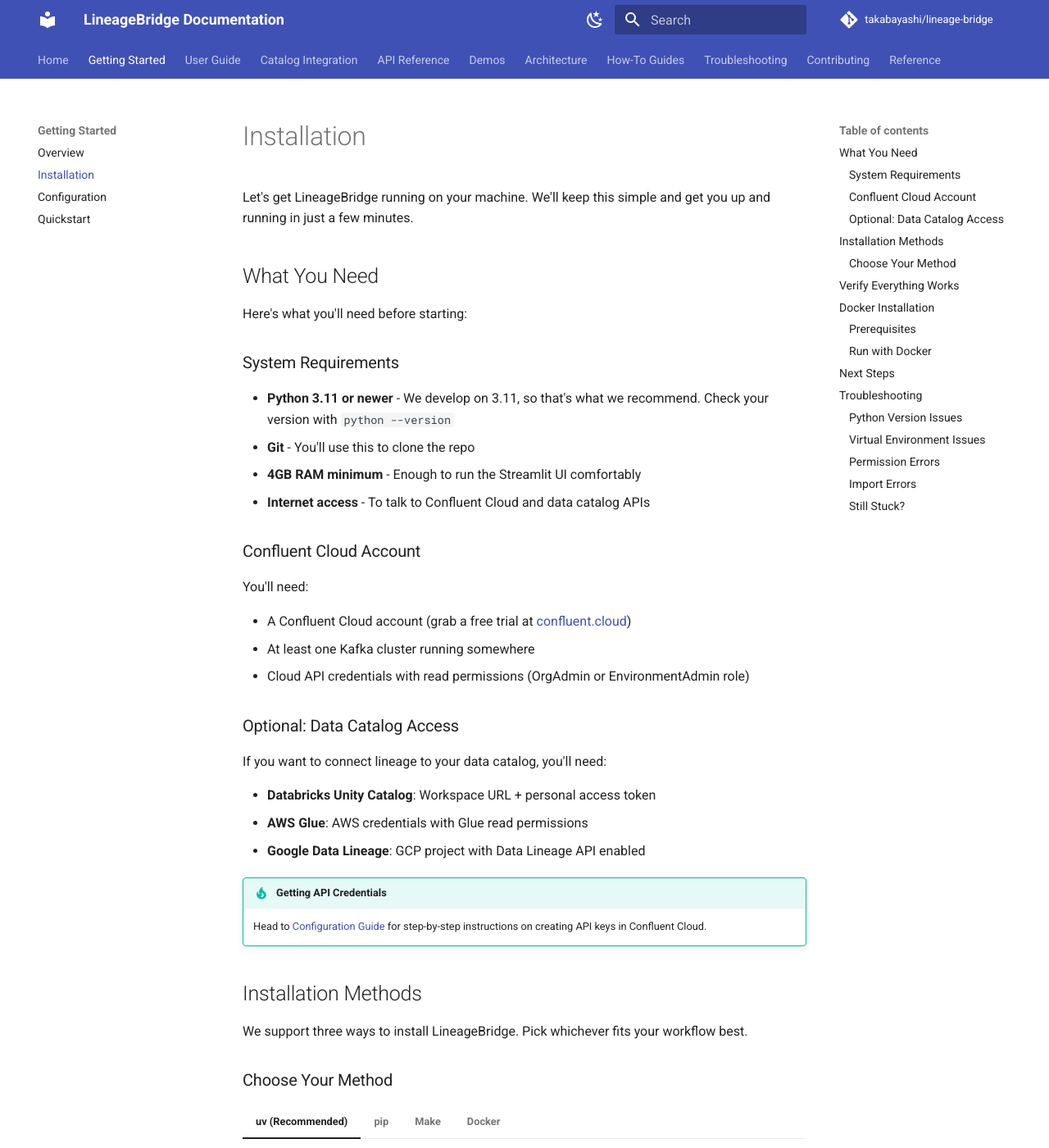
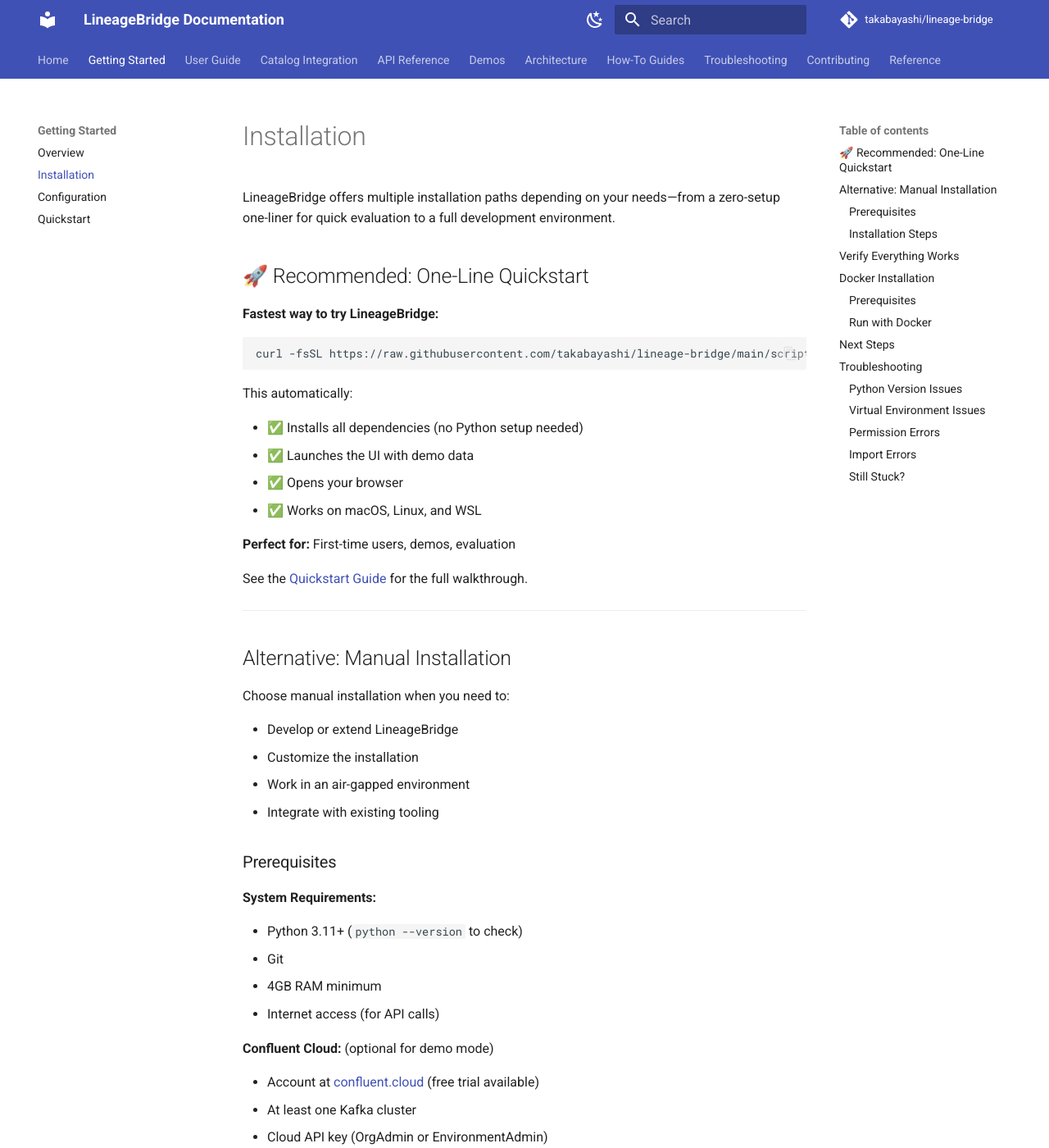
Before and after one commit to takabayashi/lineage-bridge, an MkDocs documentation site: the page built from docs/getting-started/installation.md, in a window 1280 px wide and 1400 px high. Shown: the whole window at 82% size. Built offline with MkDocs 1.6.1 and Material for MkDocs 9.7.7, drawn with Linux system fonts in a browser that asks for light colours; comment, search, counter and statistics services are not loaded; the version menu is left out; some of the changed text lies outside the part shown.

Commit message:
docs: reorganize all docs with quickstart-first approach
Makes the one-line quickstart the primary/hero path for new users
throughout all documentation.

Changes:
- README.md: moved quickstart to top, simplified manual install section
- docs/index.md: added tabbed quickstart (one-line/Docker/manual), updated features
- docs/getting-started/quickstart.md: emphasized guided setup via welcome dialog
- docs/getting-started/installation.md: positioned one-liner as recommended path

Structure before:
  Try It Now (demo) → Quick Start (manual) → Docker

Structure after:
  Get Started in 30 Seconds (one-liner primary) → Alternative paths

Benefits:
- Reduces time-to-first-graph from 5 minutes to 30 seconds
- Removes friction (no Python setup, no .env editing)
- Welcome dialog guides credential setup
- Demo mode available without Confluent account

Net change: -85 lines (simpler, more focused documentation)

Co-Authored-By: Claude Sonnet 4.5 <noreply@anthropic.com>

````diff
--- a/docs/getting-started/installation.md
+++ b/docs/getting-started/installation.md
@@ -1,42 +1,59 @@
 # Installation
 
-Let's get LineageBridge running on your machine. We'll keep this simple and get you up and running in just a few minutes.
+LineageBridge offers multiple installation paths depending on your needs—from a zero-setup one-liner for quick evaluation to a full development environment.
 
-## What You Need
+## 🚀 Recommended: One-Line Quickstart
 
-Here's what you'll need before starting:
+**Fastest way to try LineageBridge:**
 
-### System Requirements
+```bash
+curl -fsSL https://raw.githubusercontent.com/takabayashi/lineage-bridge/main/scripts/quickstart.sh | bash
+```
 
-- **Python 3.11 or newer** - We develop on 3.11, so that's what we recommend. Check your version with `python --version`
-- **Git** - You'll use this to clone the repo
-- **4GB RAM minimum** - Enough to run the Streamlit UI comfortably
-- **Internet access** - To talk to Confluent Cloud and data catalog APIs
+This automatically:
 
-### Confluent Cloud Account
+- ✅ Installs all dependencies (no Python setup needed)
+- ✅ Launches the UI with demo data
+- ✅ Opens your browser
+- ✅ Works on macOS, Linux, and WSL
 
-You'll need:
+**Perfect for:** First-time users, demos, evaluation
 
-- A Confluent Cloud account (grab a free trial at [confluent.cloud](https://confluent.cloud))
-- At least one Kafka cluster running somewhere
-- Cloud API credentials with read permissions (OrgAdmin or EnvironmentAdmin role)
+See the [Quickstart Guide](quickstart.md) for the full walkthrough.
 
-### Optional: Data Catalog Access
+---
 
-If you want to connect lineage to your data catalog, you'll need:
+## Alternative: Manual Installation
 
-- **Databricks Unity Catalog**: Workspace URL + personal access token
-- **AWS Glue**: AWS credentials with Glue read permissions
-- **Google Data Lineage**: GCP project with Data Lineage API enabled
+Choose manual installation when you need to:
 
-!!! tip "Getting API Credentials"
-    Head to [Configuration Guide](configuration.md#confluent-cloud-credentials) for step-by-step instructions on creating API keys in Confluent Cloud.
+- Develop or extend LineageBridge
+- Customize the installation
+- Work in an air-gapped environment
+- Integrate with existing tooling
 
-## Installation Methods
+### Prerequisites
 
-We support three ways to install LineageBridge. Pick whichever fits your workflow best.
+**System Requirements:**
 
-### Choose Your Method
+- Python 3.11+ (`python --version` to check)
+- Git
+- 4GB RAM minimum
+- Internet access (for API calls)
+
+**Confluent Cloud:** (optional for demo mode)
+
+- Account at [confluent.cloud](https://confluent.cloud) (free trial available)
+- At least one Kafka cluster
+- Cloud API key (OrgAdmin or EnvironmentAdmin)
+
+**Data Catalogs:** (optional)
+
+- **Databricks UC**: Workspace URL + token
+- **AWS Glue**: AWS credentials with Glue permissions
+- **Google Data Lineage**: GCP project + Data Lineage API enabled
+
+### Installation Steps
 
 === "uv (Recommended)"
 
````
Also changed, not shown: README.md (+88 -140 lines), docs/getting-started/quickstart.md (+50 -106 lines), docs/index.md (+61 -55 lines).
